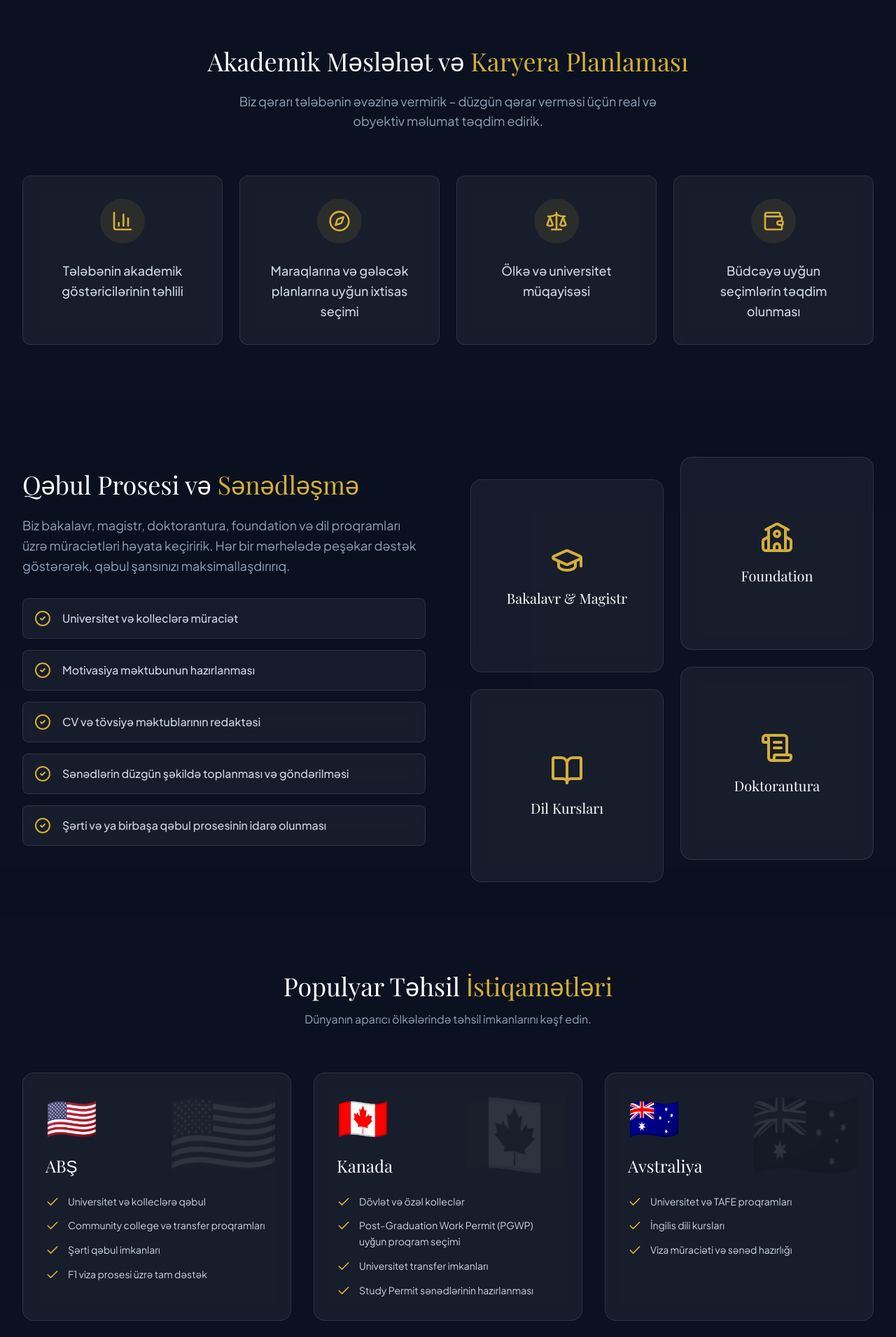
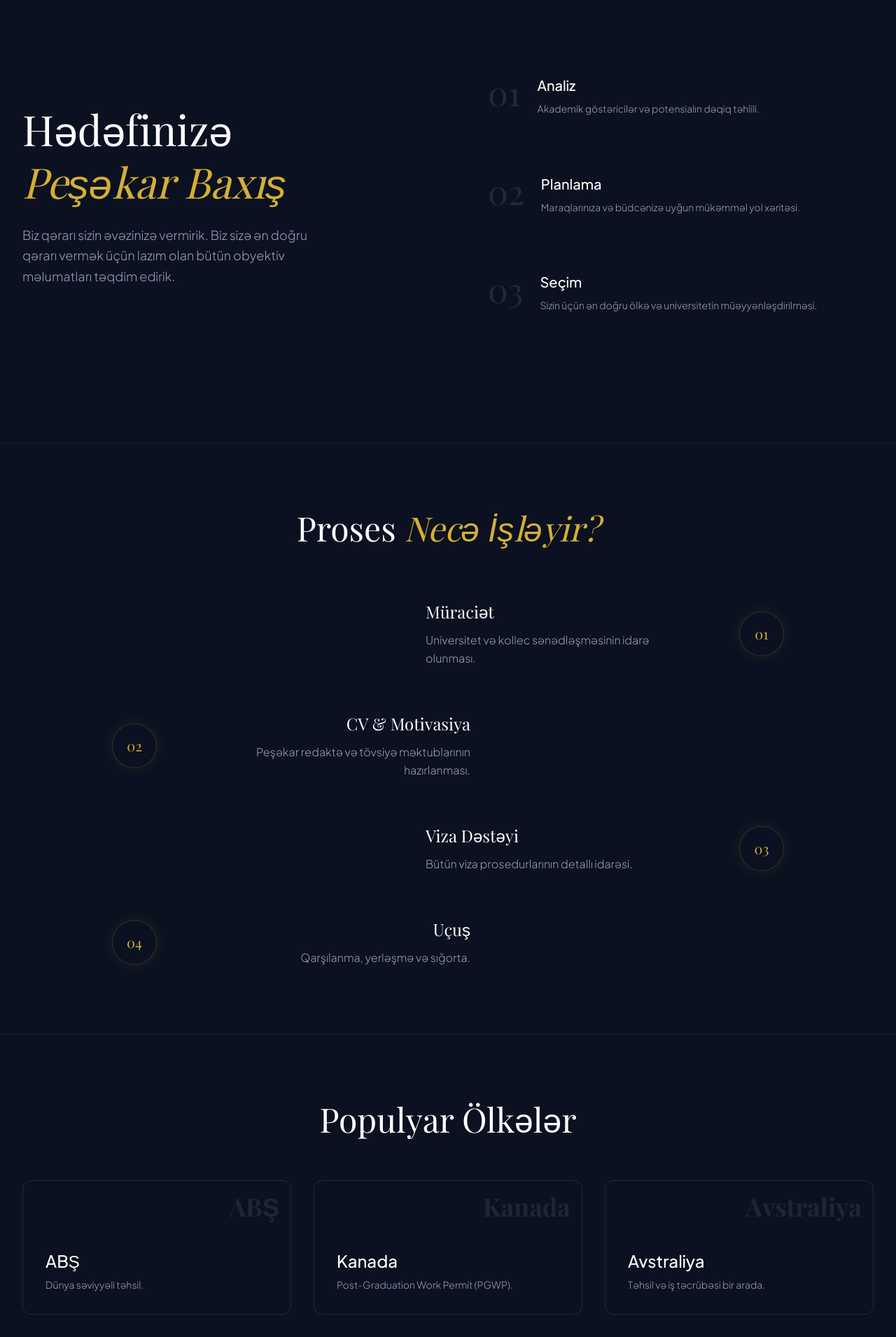
Before and after one commit to aydinnasibli/varancolleges, a Next.js app: page /study-abroad in a window 1280 px wide. Shown: the part 540-2451 px from the top of the page at 70% size. Built offline with nearby package versions, Linux system fonts and the light colour scheme; a web font is replaced by a local one.

Commit message:
Redesign Study Abroad page with modern, simplified layout
Co-authored-by: aydinnasibli <58357722+aydinnasibli@users.noreply.github.com>

```diff
--- a/app/study-abroad/page.tsx
+++ b/app/study-abroad/page.tsx
@@ -4,8 +4,7 @@ import Hero from "@/components/study-abroad/Hero";
 import AdviceSection from "@/components/study-abroad/AdviceSection";
 import ProcessSection from "@/components/study-abroad/ProcessSection";
 import CountriesSection from "@/components/study-abroad/CountriesSection";
-import VisaSection from "@/components/study-abroad/VisaSection";
-import AdditionalServices from "@/components/study-abroad/AdditionalServices";
+import SupportSection from "@/components/study-abroad/SupportSection";
 
 export default function StudyAbroadPage() {
   return (
@@ -15,8 +14,7 @@ export default function StudyAbroadPage() {
       <AdviceSection />
       <ProcessSection />
       <CountriesSection />
-      <VisaSection />
-      <AdditionalServices />
+      <SupportSection />
       <Footer />
     </main>
   );
--- a/components/study-abroad/AdviceSection.tsx
+++ b/components/study-abroad/AdviceSection.tsx
@@ -1,51 +1,53 @@
-import { BarChart3, Compass, Scale, Wallet } from "lucide-react";
-
-const adviceItems = [
+const adviceSteps = [
   {
-    icon: BarChart3,
-    text: "Tələbənin akademik göstəricilərinin təhlili",
+    number: "01",
+    title: "Analiz",
+    description: "Akademik göstəricilər və potensialın dəqiq təhlili.",
   },
   {
-    icon: Compass,
-    text: "Maraqlarına və gələcək planlarına uyğun ixtisas seçimi",
+    number: "02",
+    title: "Planlama",
+    description: "Maraqlarınıza və büdcənizə uyğun mükəmməl yol xəritəsi.",
   },
   {
-    icon: Scale,
-    text: "Ölkə və universitet müqayisəsi",
-  },
-  {
-    icon: Wallet,
-    text: "Büdcəyə uyğun seçimlərin təqdim olunması",
+    number: "03",
+    title: "Seçim",
+    description: "Sizin üçün ən doğru ölkə və universitetin müəyyənləşdirilməsi.",
   },
 ];
 
 const AdviceSection = () => {
   return (
-    <section className="py-20 bg-background-dark relative overflow-hidden">
+    <section className="py-24 bg-background-dark relative overflow-hidden">
       <div className="max-w-7xl mx-auto px-4 sm:px-6 lg:px-8">
-        <div className="text-center mb-16">
-          <h2 className="text-3xl md:text-4xl font-serif text-white mb-6">
-            Akademik Məsləhət və <span className="text-accent">Karyera Planlaması</span>
-          </h2>
-          <p className="text-slate-400 max-w-2xl mx-auto text-lg">
-            Biz qərarı tələbənin əvəzinə vermirik – düzgün qərar verməsi üçün real və obyektiv məlumat təqdim edirik.
-          </p>
-        </div>
+        <div className="grid grid-cols-1 lg:grid-cols-2 gap-16 items-center mb-16">
+          <div>
+            <h2 className="text-4xl md:text-6xl font-serif text-white leading-tight mb-6">
+              Hədəfinizə <br />
+              <span className="text-accent italic">Peşəkar Baxış</span>
+            </h2>
+            <p className="text-slate-400 text-lg font-light leading-relaxed max-w-md">
+              Biz qərarı sizin əvəzinizə vermirik. Biz sizə ən doğru qərarı vermək üçün lazım olan bütün obyektiv məlumatları təqdim edirik.
+            </p>
+          </div>
 
-        <div className="grid grid-cols-1 md:grid-cols-2 lg:grid-cols-4 gap-6">
-          {adviceItems.map((item, index) => (
-            <div
-              key={index}
-              className="glass-panel p-8 rounded-xl flex flex-col items-center text-center group hover:bg-white/10 hover:border-accent/30 transition-all duration-300"
-            >
-              <div className="w-16 h-16 rounded-full bg-accent/10 flex items-center justify-center mb-6 group-hover:bg-accent/20 group-hover:scale-110 transition-all duration-300">
-                <item.icon className="w-8 h-8 text-accent" />
+          <div className="space-y-8">
+            {adviceSteps.map((step, index) => (
+              <div key={index} className="group flex items-start gap-6 p-6 rounded-2xl transition-all duration-300 hover:bg-white/5 border border-transparent hover:border-white/10">
+                <span className="text-5xl font-serif text-white/10 group-hover:text-accent transition-colors duration-300">
+                  {step.number}
+                </span>
+                <div>
+                  <h3 className="text-xl text-white font-medium mb-2 group-hover:text-accent transition-colors">
+                    {step.title}
+                  </h3>
+                  <p className="text-slate-400 font-light text-sm leading-relaxed">
+                    {step.description}
+                  </p>
+                </div>
               </div>
-              <p className="text-slate-300 font-medium text-lg leading-relaxed">
-                {item.text}
-              </p>
-            </div>
-          ))}
+            ))}
+          </div>
         </div>
       </div>
     </section>
--- a/components/study-abroad/CountriesSection.tsx
+++ b/components/study-abroad/CountriesSection.tsx
@@ -1,101 +1,42 @@
-import { Check } from "lucide-react";
-
 const countries = [
   {
     name: "ABŞ",
-    flag: "🇺🇸",
-    features: [
-      "Universitet və kolleclərə qəbul",
-      "Community college və transfer proqramları",
-      "Şərti qəbul imkanları",
-      "F1 viza prosesi üzrə tam dəstək",
-    ],
+    description: "Dünya səviyyəli təhsil.",
   },
   {
     name: "Kanada",
-    flag: "🇨🇦",
-    features: [
-      "Dövlət və özəl kolleclər",
-      "Post-Graduation Work Permit (PGWP) uyğun proqram seçimi",
-      "Universitet transfer imkanları",
-      "Study Permit sənədlərinin hazırlanması",
-    ],
+    description: "Post-Graduation Work Permit (PGWP).",
   },
   {
     name: "Avstraliya",
-    flag: "🇦🇺",
-    features: [
-      "Universitet və TAFE proqramları",
-      "İngilis dili kursları",
-      "Viza müraciəti və sənəd hazırlığı",
-    ],
+    description: "Təhsil və iş təcrübəsi bir arada.",
   },
   {
     name: "Avropa",
-    flag: "🇪🇺",
-    subtitle: "Almaniya, İtaliya, Macarıstan, Fransa, Niderland...",
-    features: [
-      "Dövlət və özəl universitetlər",
-      "İngilis və yerli dildə proqramlar",
-      "Hazırlıq (foundation) və birbaşa qəbul imkanları",
-    ],
+    description: "Münasib qiymətlər, yüksək keyfiyyət.",
   },
   {
     name: "Türkiyə",
-    flag: "🇹🇷",
-    features: [
-      "Dövlət və özəl universitetlər",
-      "YÖS və beynəlxalq qəbul sistemləri",
-      "Tibb, mühəndislik və digər ixtisaslar üzrə müraciət",
-    ],
+    description: "Yaxınlıq, mədəniyyət, peşəkarlıq.",
   },
 ];
 
 const CountriesSection = () => {
   return (
-    <section className="py-20 bg-background-dark">
+    <section className="py-24 bg-background-dark/95 border-b border-white/5 relative overflow-hidden">
       <div className="max-w-7xl mx-auto px-4 sm:px-6 lg:px-8">
-        <div className="text-center mb-16">
-          <h2 className="text-3xl md:text-4xl font-serif text-white mb-4">
-            Populyar Təhsil <span className="text-accent">İstiqamətləri</span>
-          </h2>
-          <p className="text-slate-400 max-w-2xl mx-auto">
-            Dünyanın aparıcı ölkələrində təhsil imkanlarını kəşf edin.
-          </p>
-        </div>
+        <h2 className="text-4xl md:text-5xl font-serif text-white mb-16 text-center">
+          Populyar Ölkələr
+        </h2>
 
         <div className="grid grid-cols-1 md:grid-cols-2 lg:grid-cols-3 gap-8">
           {countries.map((country, index) => (
-            <div
-              key={index}
-              className="glass-panel p-8 rounded-2xl hover:border-accent/30 transition-all duration-300 group hover:-translate-y-2 relative overflow-hidden"
-            >
-              <div className="absolute top-0 right-0 p-4 opacity-10 text-9xl select-none pointer-events-none grayscale">
-                {country.flag}
+            <div key={index} className="group relative overflow-hidden rounded-xl border border-white/10 p-8 h-48 flex flex-col justify-end transition-all duration-300 hover:scale-[1.02] hover:bg-white/5 cursor-pointer">
+              <div className="absolute top-4 right-4 text-4xl opacity-10 font-bold font-serif pointer-events-none group-hover:text-accent group-hover:opacity-20 transition-all">
+                {country.name}
               </div>
-
-              <div className="relative z-10">
-                <div className="text-6xl mb-6">{country.flag}</div>
-                <h3 className="text-2xl font-serif text-white mb-2">
-                  {country.name}
-                </h3>
-                {country.subtitle && (
-                  <p className="text-slate-400 text-sm mb-4 italic">
-                    {country.subtitle}
-                  </p>
-                )}
-
-                <ul className="space-y-3 mt-6">
-                  {country.features.map((feature, fIndex) => (
-                    <li key={fIndex} className="flex items-start">
-                      <Check className="w-5 h-5 text-accent flex-shrink-0 mr-3 mt-0.5" />
-                      <span className="text-slate-300 text-sm leading-relaxed">
-                        {feature}
-                      </span>
-                    </li>
-                  ))}
-                </ul>
-              </div>
+              <h3 className="text-2xl text-white font-medium mb-2">{country.name}</h3>
+              <p className="text-slate-400 font-light text-sm">{country.description}</p>
             </div>
           ))}
         </div>
--- a/components/study-abroad/ProcessSection.tsx
+++ b/components/study-abroad/ProcessSection.tsx
@@ -1,54 +1,58 @@
-import { CheckCircle2, GraduationCap, School, BookOpen, ScrollText } from "lucide-react";
+import { ArrowRight, CheckCircle2 } from "lucide-react";
 
-const processItems = [
-  "Universitet və kolleclərə müraciət",
-  "Motivasiya məktubunun hazırlanması",
-  "CV və tövsiyə məktublarının redaktəsi",
-  "Sənədlərin düzgün şəkildə toplanması və göndərilməsi",
-  "Şərti və ya birbaşa qəbul prosesinin idarə olunması",
+const processSteps = [
+  {
+    step: "01",
+    title: "Müraciət",
+    desc: "Universitet və kollec sənədləşməsinin idarə olunması.",
+  },
+  {
+    step: "02",
+    title: "CV & Motivasiya",
+    desc: "Peşəkar redaktə və tövsiyə məktublarının hazırlanması.",
+  },
+  {
+    step: "03",
+    title: "Viza Dəstəyi",
+    desc: "Bütün viza prosedurlarının detallı idarəsi.",
+  },
+  {
+    step: "04",
+    title: "Uçuş",
+    desc: "Qarşılanma, yerləşmə və sığorta.",
+  },
 ];
 
 const ProcessSection = () => {
   return (
-    <section className="py-20 bg-background-dark/50 relative">
-      <div className="max-w-7xl mx-auto px-4 sm:px-6 lg:px-8">
-        <div className="flex flex-col lg:flex-row items-center gap-16">
-          <div className="w-full lg:w-1/2">
-            <h2 className="text-3xl md:text-4xl font-serif text-white mb-6">
-              Qəbul Prosesi və <span className="text-accent">Sənədləşmə</span>
-            </h2>
-            <p className="text-slate-400 text-lg mb-8 leading-relaxed">
-              Biz bakalavr, magistr, doktorantura, foundation və dil proqramları üzrə müraciətləri həyata keçiririk.
-              Hər bir mərhələdə peşəkar dəstək göstərərək, qəbul şansınızı maksimallaşdırırıq.
-            </p>
+    <section className="py-24 bg-background-dark text-white relative border-y border-white/5 overflow-hidden">
+      <div className="max-w-5xl mx-auto px-4 sm:px-6 lg:px-8">
+        <h2 className="text-4xl md:text-5xl font-serif text-white mb-20 text-center">
+          Proses <span className="italic text-accent">Necə İşləyir?</span>
+        </h2>
 
-            <div className="space-y-4">
-              {processItems.map((item, index) => (
-                <div key={index} className="flex items-center p-4 glass-panel rounded-lg hover:border-accent/50 transition-colors duration-300">
-                  <CheckCircle2 className="w-6 h-6 text-accent flex-shrink-0 mr-4" />
-                  <span className="text-slate-300 font-medium">{item}</span>
+        <div className="relative">
+          <div className="space-y-16">
+            {processSteps.map((item, index) => (
+              <div key={index} className={`flex flex-col md:flex-row items-center gap-8 ${index % 2 === 0 ? 'md:flex-row-reverse' : ''}`}>
+
+                {/* Step Number Badge */}
+                <div className="w-16 h-16 rounded-full bg-background-dark border border-accent/20 flex items-center justify-center z-10 shadow-[0_0_20px_rgba(212,175,55,0.1)] flex-shrink-0">
+                  <span className="font-serif text-xl text-accent">{item.step}</span>
                 </div>
-              ))}
-            </div>
-          </div>
 
-          <div className="w-full lg:w-1/2 grid grid-cols-2 gap-6">
-             <div className="glass-panel p-8 rounded-2xl flex flex-col items-center justify-center aspect-square text-center transform translate-y-8">
-                <GraduationCap className="w-12 h-12 text-accent mb-4" />
-                <span className="text-white font-serif text-xl">Bakalavr & Magistr</span>
-             </div>
-             <div className="glass-panel p-8 rounded-2xl flex flex-col items-center justify-center aspect-square text-center">
-                <School className="w-12 h-12 text-accent mb-4" />
-                <span className="text-white font-serif text-xl">Foundation</span>
-             </div>
-             <div className="glass-panel p-8 rounded-2xl flex flex-col items-center justify-center aspect-square text-center transform translate-y-8">
-                <BookOpen className="w-12 h-12 text-accent mb-4" />
-                <span className="text-white font-serif text-xl">Dil Kursları</span>
-             </div>
-             <div className="glass-panel p-8 rounded-2xl flex flex-col items-center justify-center aspect-square text-center">
-                <ScrollText className="w-12 h-12 text-accent mb-4" />
-                <span className="text-white font-serif text-xl">Doktorantura</span>
-             </div>
+                {/* Content */}
+                <div className={`flex-1 text-center ${index % 2 === 0 ? 'md:text-left' : 'md:text-right'}`}>
+                  <h3 className="text-2xl font-serif text-white mb-3">{item.title}</h3>
+                  <p className="text-slate-400 font-light leading-relaxed max-w-sm mx-auto md:mx-0 inline-block">
+                    {item.desc}
+                  </p>
+                </div>
+
+                {/* Spacer for symmetry */}
+                <div className="flex-1 hidden md:block" />
+              </div>
+            ))}
           </div>
         </div>
       </div>
--- /dev/null
+++ b/components/study-abroad/SupportSection.tsx
@@ -0,0 +1,42 @@
+const SupportSection = () => {
+  return (
+    <section className="py-32 bg-background-dark relative border-t border-white/5 overflow-hidden">
+      <div className="max-w-7xl mx-auto px-4 sm:px-6 lg:px-8 text-center">
+        <h2 className="text-4xl md:text-5xl font-serif text-white mb-6">
+          Tam <span className="text-accent italic">Dəstək</span>
+        </h2>
+        <p className="text-slate-400 font-light max-w-2xl mx-auto mb-20 text-lg leading-relaxed">
+          Viza sənədləşməsindən tutmuş, hava limanında qarşılanmağa qədər – hər mərhələdə sizinləyik.
+        </p>
+
+        <div className="grid grid-cols-1 md:grid-cols-2 lg:grid-cols-4 gap-8 mb-24">
+          <div className="group bg-white/5 p-8 rounded-2xl border border-white/10 hover:border-accent/30 transition-all duration-300">
+            <h3 className="text-xl text-white font-serif mb-4 group-hover:text-accent transition-colors">Viza & Sənədlər</h3>
+            <p className="text-slate-400 font-light text-sm leading-relaxed">Bank, maliyyə, və rəsmi formaların idarəsi.</p>
+          </div>
+          <div className="group bg-white/5 p-8 rounded-2xl border border-white/10 hover:border-accent/30 transition-all duration-300">
+            <h3 className="text-xl text-white font-serif mb-4 group-hover:text-accent transition-colors">Yaşayış Yeri</h3>
+            <p className="text-slate-400 font-light text-sm leading-relaxed">Kampus və ya rezidensiya seçimi.</p>
+          </div>
+          <div className="group bg-white/5 p-8 rounded-2xl border border-white/10 hover:border-accent/30 transition-all duration-300">
+            <h3 className="text-xl text-white font-serif mb-4 group-hover:text-accent transition-colors">Qarşılanma</h3>
+            <p className="text-slate-400 font-light text-sm leading-relaxed">Hava limanında qarşılama və transfer.</p>
+          </div>
+          <div className="group bg-white/5 p-8 rounded-2xl border border-white/10 hover:border-accent/30 transition-all duration-300">
+            <h3 className="text-xl text-white font-serif mb-4 group-hover:text-accent transition-colors">Sığorta</h3>
+            <p className="text-slate-400 font-light text-sm leading-relaxed">Tibbi sığorta və qeydiyyat.</p>
+          </div>
+        </div>
+
+        <a
+          href="/contact"
+          className="inline-block bg-accent text-background-dark font-medium px-10 py-4 rounded-full hover:bg-white hover:text-black transition-all duration-300 transform hover:scale-105 shadow-[0_0_20px_rgba(212,175,55,0.2)]"
+        >
+          Bizimlə Əlaqə
+        </a>
+      </div>
+    </section>
+  );
+};
+
+export default SupportSection;
```
Also changed, not shown: components/study-abroad/AdditionalServices.tsx (deleted, +0 -57 lines), components/study-abroad/VisaSection.tsx (deleted, +0 -55 lines), 1 other file (tests, documents, lock files or other folders).
